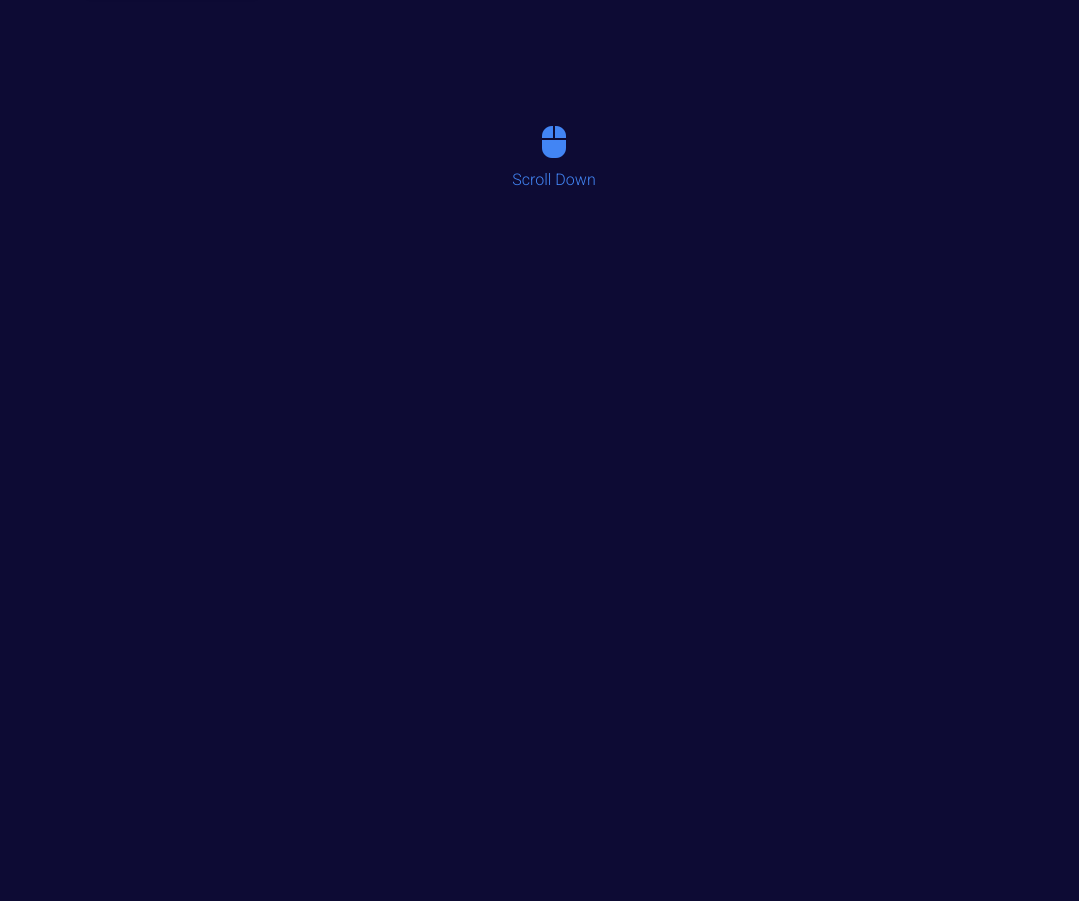
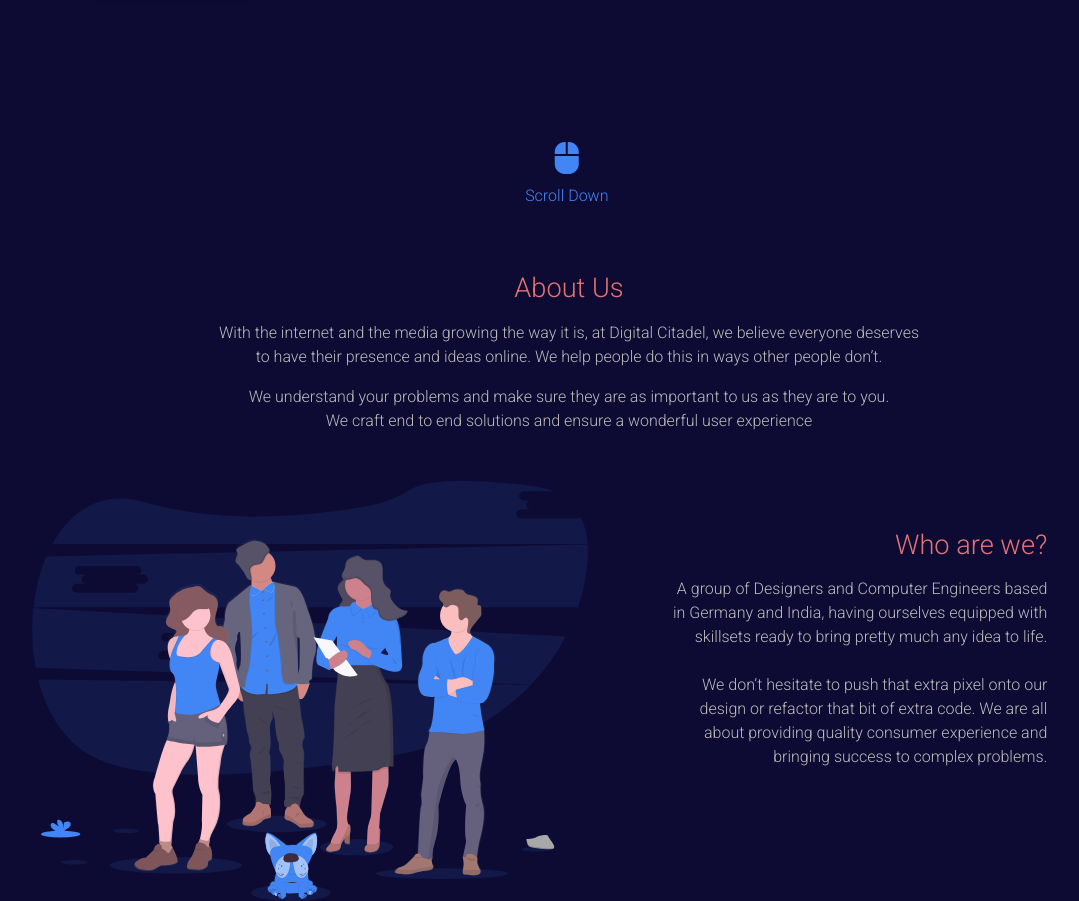
Before and after one commit to digital-citadel/digital_citadel, a React (Create React App) app: page / in a window 1280 px wide. Shown: the part 580-1481 px from the top of the page, without its empty margins (71-1150 px from the left). Before the commit the page ends 800 px from the top, so only its background shows below. Built offline with nearby package versions, Linux system fonts and the light colour scheme.

Commit message:
About Page Done

```diff
--- /dev/null
+++ b/src/Components/APIllustration.js
@@ -0,0 +1,20 @@
+import React from "react";
+
+const APIllustration = () => {
+  return (
+    <div className='col-md-6'>
+      <img
+        alt='Start-up'
+        style={{
+          width: "600px",
+          height: "420px",
+          marginTop: "4vh",
+          marginLeft: "4vw"
+        }}
+        src={require("../Assets/undraw_team_spirit_hrr4.svg")}
+      />
+    </div>
+  );
+};
+
+export default APIllustration;
--- /dev/null
+++ b/src/Components/APTextComponent.js
@@ -0,0 +1,22 @@
+import React from "react";
+
+const APTextComponent = () => {
+  return (
+    <div className='col-md-12 text-center'>
+      <div style={{ marginTop: "2vh" }}>
+        <p style={{ color: "#BEBABA" }}>
+          With the internet and the media growing the way it is, at Digital
+          Citadel, we believe everyone deserves <br /> to have their presence
+          and ideas online. We help people do this in ways other people don’t.
+        </p>
+        <p style={{ color: "#BEBABA" }}>
+          We understand your problems and make sure they are as important to us
+          as they are to you. <br />
+          We craft end to end solutions and ensure a wonderful user experience
+        </p>
+      </div>
+    </div>
+  );
+};
+
+export default APTextComponent;
--- a/src/Components/HPMouseComponent.js
+++ b/src/Components/HPMouseComponent.js
@@ -3,11 +3,11 @@ import { MDBIcon } from "mdbreact";
 
 const HPMouseComponent = () => {
   return (
-    <div className='col-md-12 text-center' style={{ padding: "8vh 0 0" }}>
+    <div className='col-md-12 text-center' style={{ padding: "9vh 0 0 2vw" }}>
       <div>
         <MDBIcon
           style={{
-            marginTop: "8vh",
+            marginTop: "9vh",
             color: "#4285F4",
             right: "0",
             display: "flex",
--- /dev/null
+++ b/src/Components/WhoAreWeText.js
@@ -0,0 +1,31 @@
+import React from "react";
+import { MDBTypography } from "mdbreact";
+
+const WhoAreWeText = () => {
+  return (
+    <div className='col-md-4 offset-1 text-right'>
+      <div style={{ marginTop: "2vh" }}>
+        <p style={{ color: "#BEBABA" }}>
+          <MDBTypography
+            tag='h3'
+            variant='h3-responsive'
+            className='text-right'
+            style={{ paddingTop: "8vh", color: "#E37373" }}
+          >
+            Who are we?
+          </MDBTypography>
+        </p>
+        <p style={{ color: "#BEBABA" }}>
+          A group of Designers and Computer Engineers based in Germany and
+          India, having ourselves equipped with skillsets ready to bring pretty
+          much any idea to life. <br /> <br />
+          We don’t hesitate to push that extra pixel onto our design or refactor
+          that bit of extra code. We are all about providing quality consumer
+          experience and bringing success to complex problems.
+        </p>
+      </div>
+    </div>
+  );
+};
+
+export default WhoAreWeText;
--- a/src/Sections/Aboutus.js
+++ b/src/Sections/Aboutus.js
@@ -1,11 +1,34 @@
 import React, { Component } from "react";
+import { MDBTypography, MDBContainer } from "mdbreact";
+import APTextComponent from "../Components/APTextComponent";
+import APIllustration from "../Components/APIllustration";
+import WhoAreWeText from "../Components/WhoAreWeText";
+
 class Aboutus extends Component {
   constructor(props) {
     super(props);
     this.state = {};
   }
   render() {
-    return <h1></h1>;
+    return (
+      <section>
+        <MDBContainer fluid>
+          <MDBTypography
+            tag='h3'
+            variant='h3-responsive'
+            className='text-center'
+            style={{ paddingTop: "8vh", color: "#E37373" }}
+          >
+            About Us
+          </MDBTypography>
+          <APTextComponent />
+          <div className='row col-md-12'>
+            <APIllustration />
+            <WhoAreWeText />
+          </div>
+        </MDBContainer>
+      </section>
+    );
   }
 }
 
--- a/src/Sections/Home.js
+++ b/src/Sections/Home.js
@@ -10,11 +10,11 @@ export default class Home extends Component {
     return (
       <MDBContainer fluid>
         <Navbar />
-        <div className='row col-md-12'>
+        <section className='row col-md-12'>
           <HPTextComponent />
           <HPIllustration />
           <HPMouseComponent />
-        </div>
+        </section>
       </MDBContainer>
     );
   }
```
Also changed, not shown: src/Assets/undraw_team_spirit_hrr4.svg (added).
